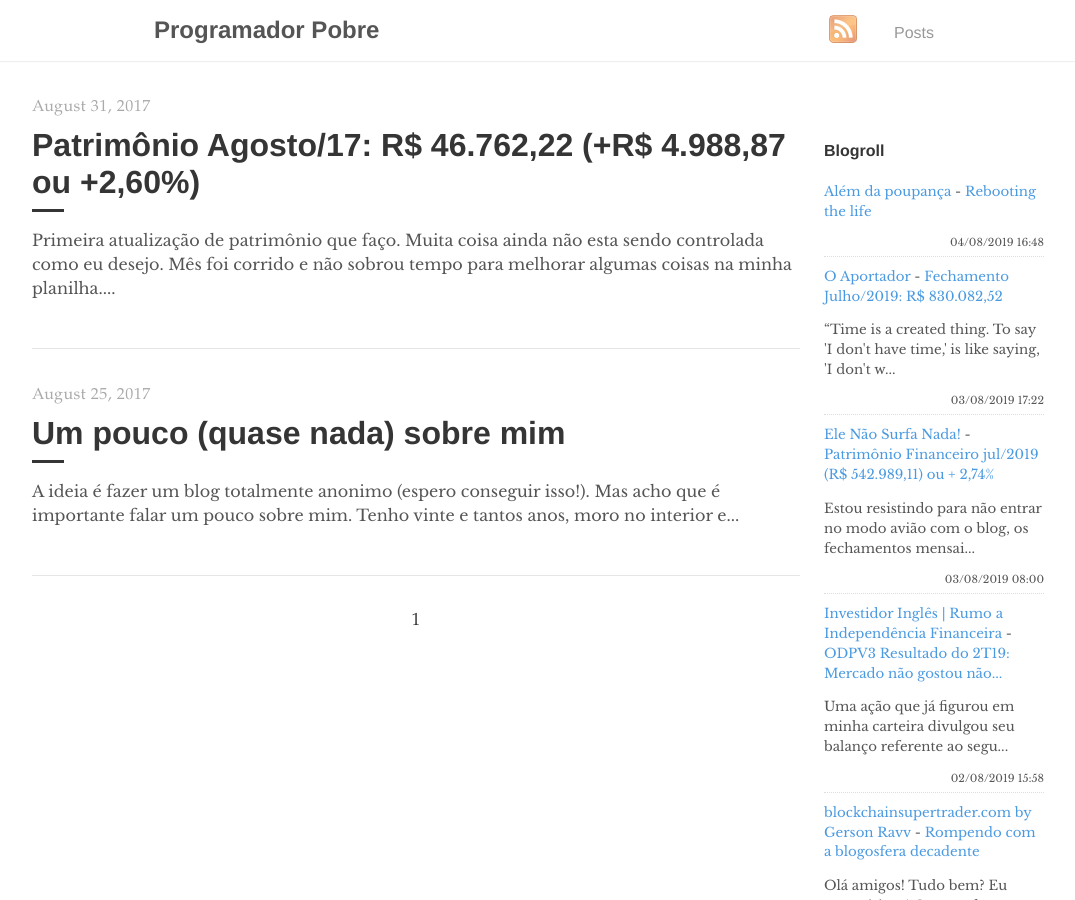
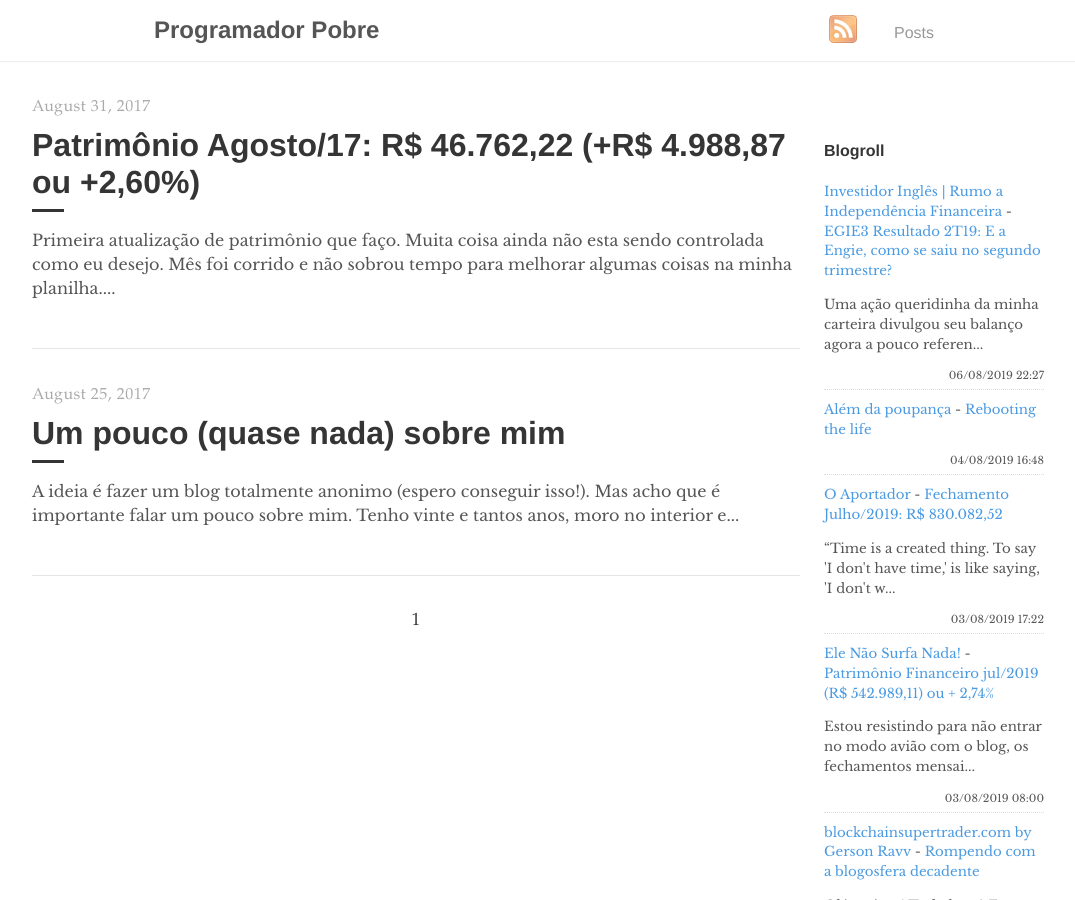
Before and after one commit to programadorpobre/programadorpobre.github.io, a Jekyll site: the page built from index.html, in a window 1280 px wide and 900 px high. Shown: the whole window, without its empty margins (96-1171 px from the left). Built offline with Jekyll 4.4.1, drawn with Linux system fonts in a browser that asks for light colours; the list of posts is cut into pages by our own code; comment, search, counter and statistics services are not loaded.

Commit message:
[ci skip] travis #732

```diff
--- a/_includes/feed-entries.html
+++ b/_includes/feed-entries.html
@@ -1,3 +1,8 @@
+<div class="feed-entry">
+    <a class="feed-entry-site-name" href="https://www.investidoringles.com/">Investidor Inglês | Rumo a Independência Financeira</a> - <a class="feed-entry-title" href="https://www.investidoringles.com/2019/08/egie3-resultado-2t19.html">EGIE3 Resultado 2T19: E a Engie, como se saiu no segundo trimestre?</a>
+    <p class="feed-entry-summary">Uma ação queridinha da minha carteira divulgou seu balanço agora a pouco referen...</p>
+    <time datetime="2019-08-06T22:27:00.001-03:00">06/08/2019 22:27</time>
+</div>
 <div class="feed-entry">
     <a class="feed-entry-site-name" href="https://alemdapoupanca.blogspot.com/">Além da poupança</a> - <a class="feed-entry-title" href="https://alemdapoupanca.blogspot.com/2019/08/rebooting-life.html">Rebooting the life</a>
     <p class="feed-entry-summary"></p>
@@ -12,11 +17,6 @@
     <a class="feed-entry-site-name" href="https://elenaosurfanada.blogspot.com/">Ele Não Surfa Nada!</a> - <a class="feed-entry-title" href="https://elenaosurfanada.blogspot.com/2019/08/patrimonio-financeiro-jul2019-r.html">Patrimônio Financeiro jul/2019 (R$ 542.989,11) ou + 2,74%</a>
     <p class="feed-entry-summary">Estou resistindo para não entrar no modo avião com o blog, os fechamentos mensai...</p>
     <time datetime="2019-08-03T08:00:00.002-03:00">03/08/2019 08:00</time>
-</div>
-<div class="feed-entry">
-    <a class="feed-entry-site-name" href="https://www.investidoringles.com/">Investidor Inglês | Rumo a Independência Financeira</a> - <a class="feed-entry-title" href="https://www.investidoringles.com/2019/08/odpv3-resultado-2t19.html">ODPV3 Resultado do 2T19: Mercado não gostou não...</a>
-    <p class="feed-entry-summary">Uma ação que já figurou em minha carteira divulgou seu balanço referente ao segu...</p>
-    <time datetime="2019-08-02T15:58:00.000-03:00">02/08/2019 15:58</time>
 </div>
 <div class="feed-entry">
     <a class="feed-entry-site-name" href="http://www.blockchainsupertrader.com/">blockchainsupertrader.com by Gerson Ravv</a> - <a class="feed-entry-title" href="http://www.blockchainsupertrader.com/2019/07/rompendo-com-blogosfera-decadente.html">Rompendo com a blogosfera decadente</a>
```
